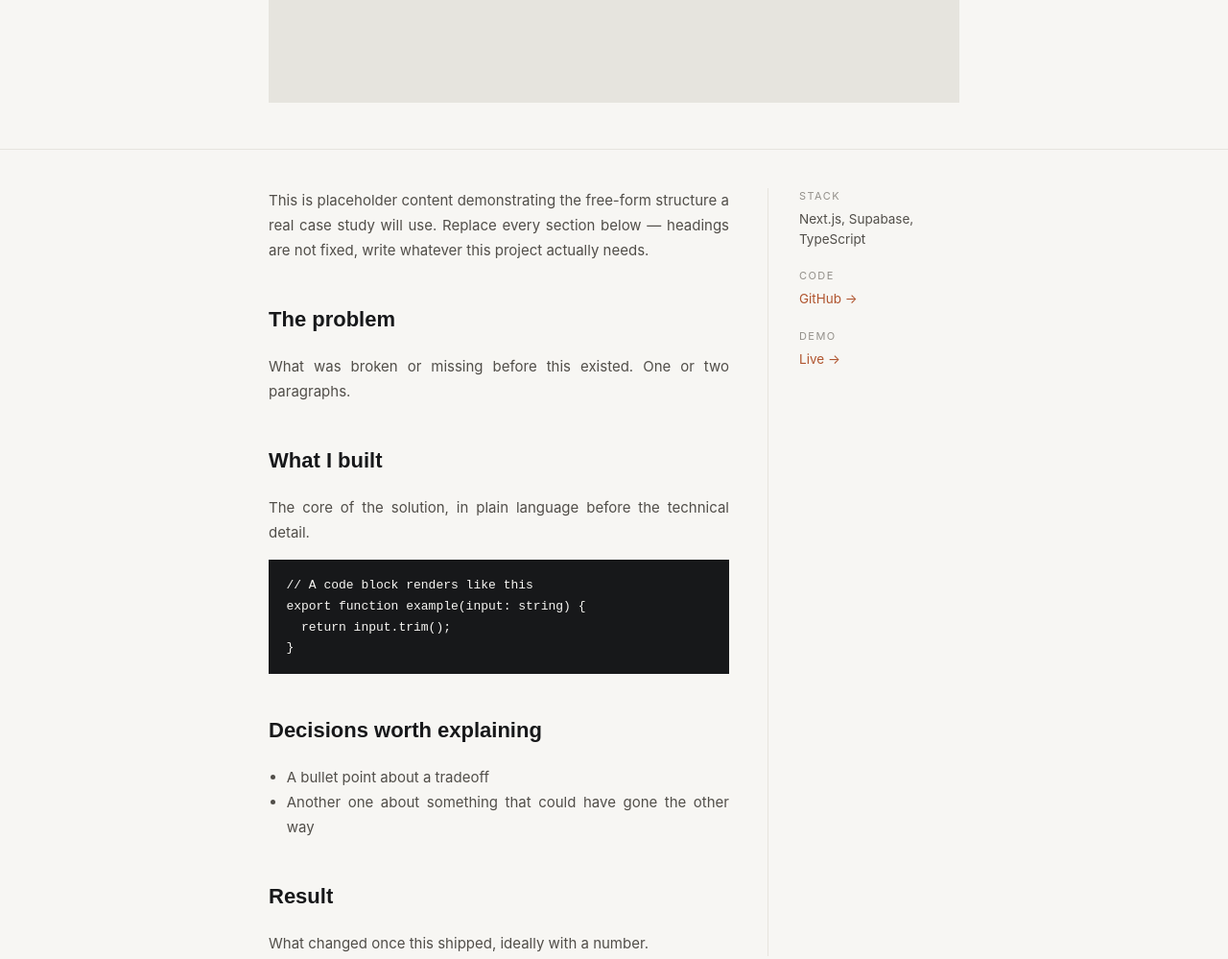
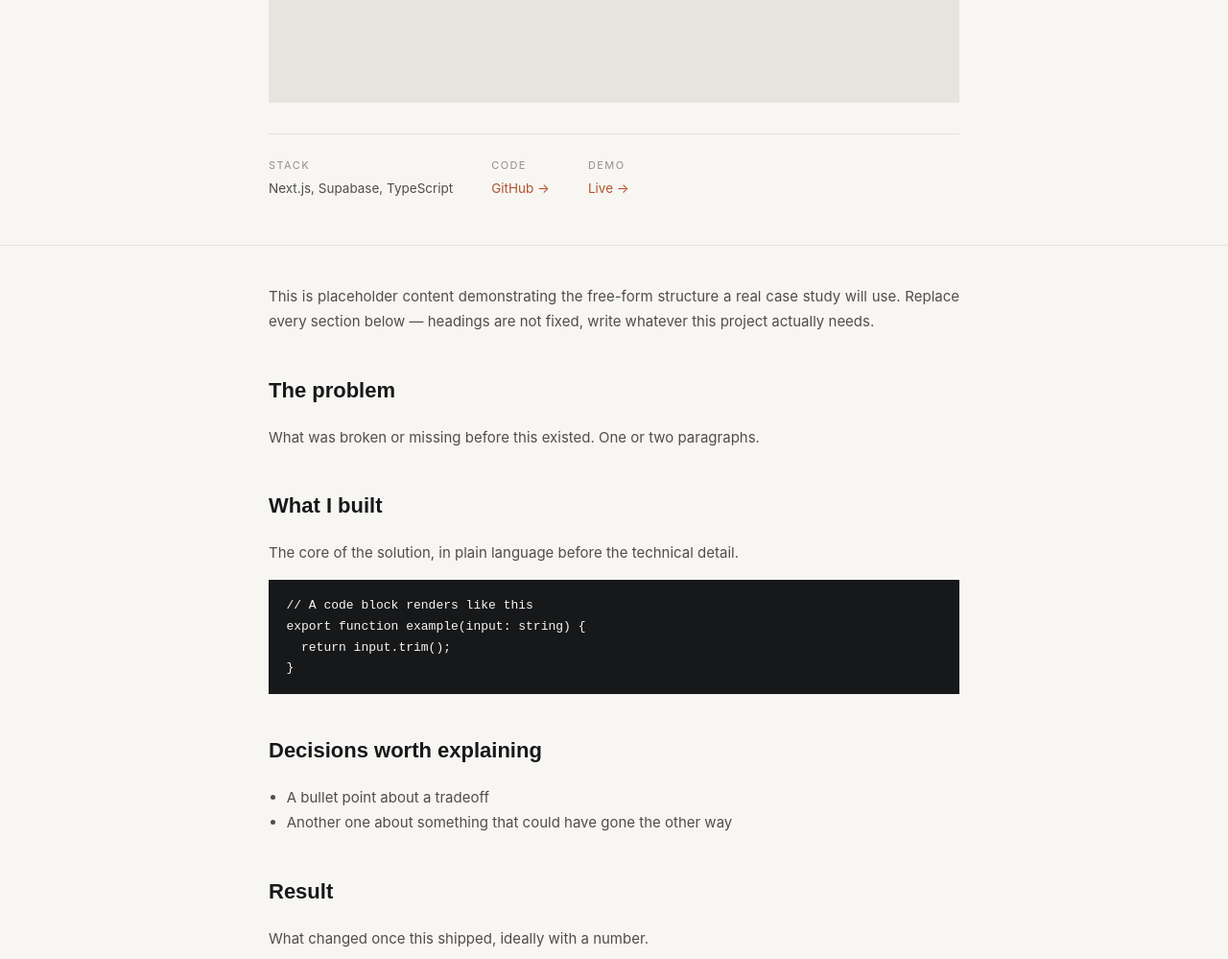
Before and after one commit to RafaelSanchezCordoba/personal-portfolio, an Astro site: page /projects/example-one in a window 1280 px wide. Shown: the part 560-1559 px from the top of the page at 96% size. Built offline with nearby package versions, Linux system fonts and the light colour scheme; Astro itself is replaced by a stand-in of ours; some packages are replaced by stand-ins of ours; code samples lack their colours.

Commit message:
Move project meta row above the docs instead of a side column
Stack/Code/Demo were a 200px sidebar next to the article, leaving the
docs squeezed into a narrow column with a mostly-empty aside below
the short metadata. Now they're a horizontal row right under the
cover image, and the documentation gets the full content width.

```diff
--- a/src/pages/projects/[...slug].astro
+++ b/src/pages/projects/[...slug].astro
@@ -40,35 +40,33 @@ const statusLabel: Record<string, string> = {
           widths={[640, 960, 1280]}
           sizes="(min-width: 672px) 672px, 100vw"
         />
+
+        <div class="flex flex-wrap gap-x-10 gap-y-4 border-t border-rule mt-8 pt-6 text-[13.5px]">
+          <div>
+            <p class="text-[11px] tracking-[0.13em] uppercase text-meta">Stack</p>
+            <p class="mt-1.5 text-secondary">{project.data.tech.join(', ')}</p>
+          </div>
+          {project.data.github && (
+            <div>
+              <p class="text-[11px] tracking-[0.13em] uppercase text-meta">Code</p>
+              <p class="mt-1.5"><a href={project.data.github} class="text-accent">GitHub →</a></p>
+            </div>
+          )}
+          {project.data.demo && (
+            <div>
+              <p class="text-[11px] tracking-[0.13em] uppercase text-meta">Demo</p>
+              <p class="mt-1.5"><a href={project.data.demo} class="text-accent">Live →</a></p>
+            </div>
+          )}
+        </div>
       </div>
     </section>
 
     <section>
-      <div class="max-w-3xl mx-auto px-6 py-10 grid grid-cols-1 md:grid-cols-[1fr_200px] gap-10">
-        <article class="prose-project min-w-0">
+      <div class="max-w-3xl mx-auto px-6 py-10">
+        <article class="prose-project">
           <Content />
         </article>
-
-        <aside class="text-[13.5px] border-t md:border-t-0 md:border-l border-rule pt-6 md:pt-0 md:pl-8">
-          <dl class="space-y-5">
-            <div>
-              <dt class="text-[11px] tracking-[0.13em] uppercase text-meta">Stack</dt>
-              <dd class="mt-1.5 text-secondary">{project.data.tech.join(', ')}</dd>
-            </div>
-            {project.data.github && (
-              <div>
-                <dt class="text-[11px] tracking-[0.13em] uppercase text-meta">Code</dt>
-                <dd class="mt-1.5"><a href={project.data.github} class="text-accent">GitHub →</a></dd>
-              </div>
-            )}
-            {project.data.demo && (
-              <div>
-                <dt class="text-[11px] tracking-[0.13em] uppercase text-meta">Demo</dt>
-                <dd class="mt-1.5"><a href={project.data.demo} class="text-accent">Live →</a></dd>
-              </div>
-            )}
-          </dl>
-        </aside>
       </div>
     </section>
   </main>
```
